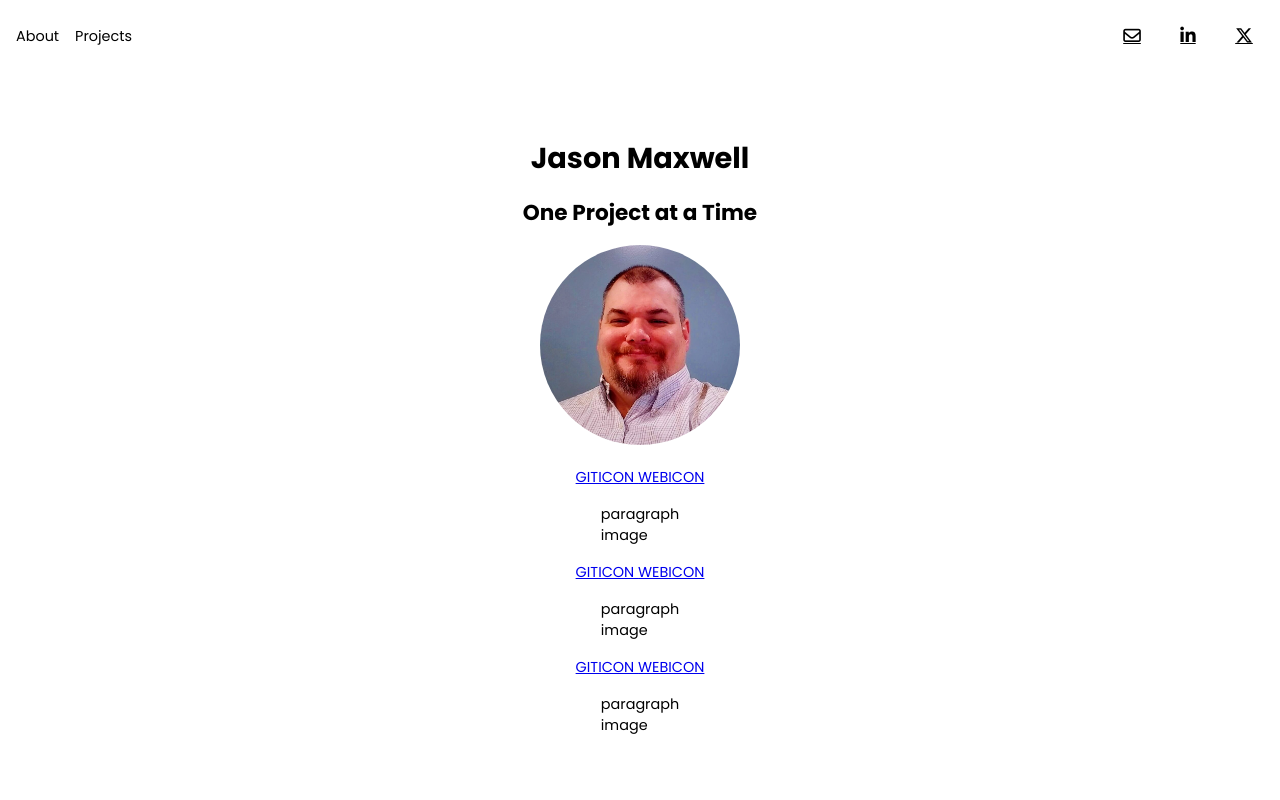
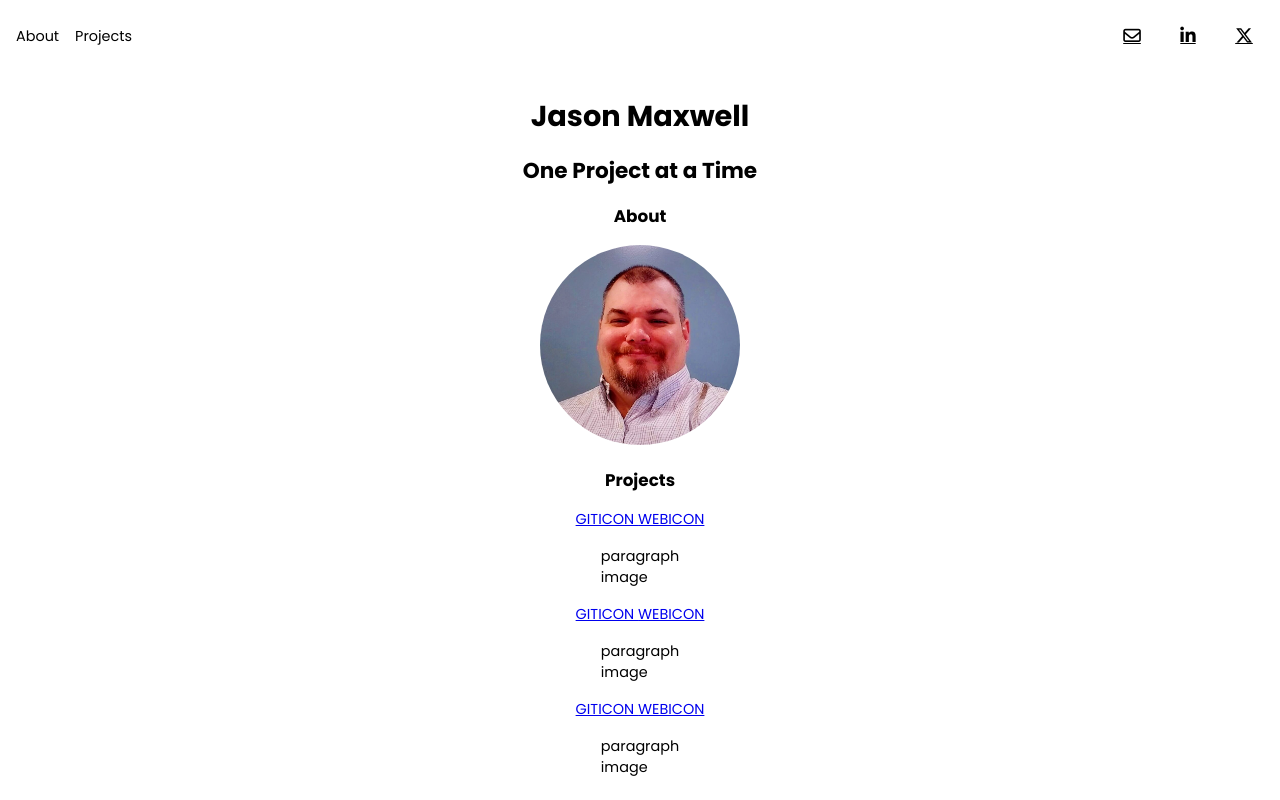
Before and after one commit to bstrdmax/portfolio_jwm, a plain HTML site: page Index.html in a window 1280 px wide. Drawn offline with Linux system fonts and the light colour scheme; a web font is replaced by a local one.

Commit message:
Update Index.html
adding H3 titles

```diff
--- a/Index.html
+++ b/Index.html
@@ -50,12 +50,22 @@ integrity="sha512-GmZYQ9SKTnOea030Tbiat0Y+jhnYLIpsGAe6QTnToi8hI2nNbVMETHeK4wm4Mu
             </h2>
         </div>
         <div>
+            <h3>
+                About
+            </h3>
+        </div>
+        <div>
             <a>
                 <button class="img-button">
                     <img src="/public/pro-linkedin.jpg" alt="profile picture">
                 </button>
             </a>
         </div> <!-- section divider for icons to select for git hub code and website project is hosted on-->
+        <div>
+            <h3>
+                Projects
+            </h3>
+        </div>
         <div class="icon-selectors">
             <a class="portfolio-icon" target="_blank" href="https://www.youtube.com/watch?v=dQw4w9WgXcQ">
                 GITICON
```
